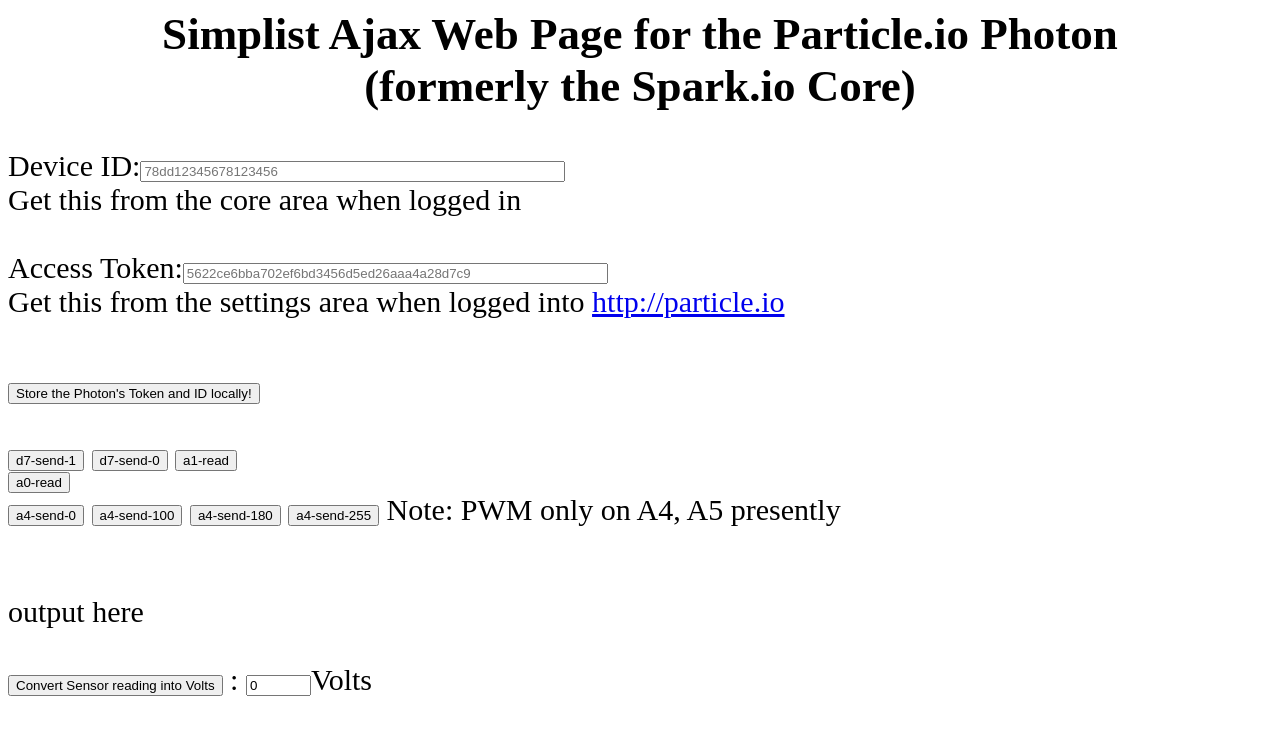
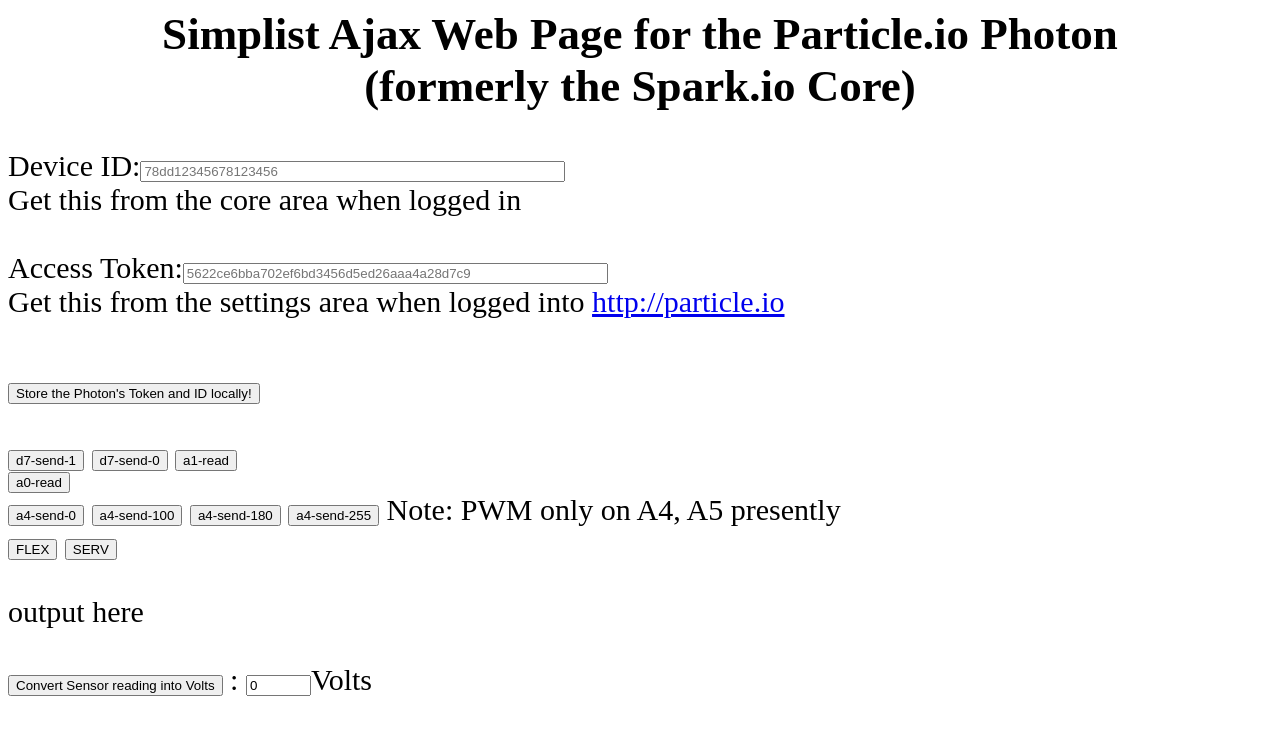
Before and after one commit to renerosiegithub/t1a01-app-ren2, a plain HTML site: page T1A05-light-on-Rene.html in a window 1280 px wide. Drawn offline with Linux system fonts and the light colour scheme.

Commit message:
Update T1A05-light-on-Rene.html

```diff
--- a/T1A05-light-on-Rene.html
+++ b/T1A05-light-on-Rene.html
@@ -210,6 +210,16 @@ Note: PWM only on A4, A5 presently<br>
 
 
 
+<input type="button" value="FLEX" onClick="{
+    sendToSpark('FLEX')
+}">
+
+
+<input type="button" value="SERV" onClick="{
+    sendToSpark('SERV')
+}">
+
+
 
 
 
```
